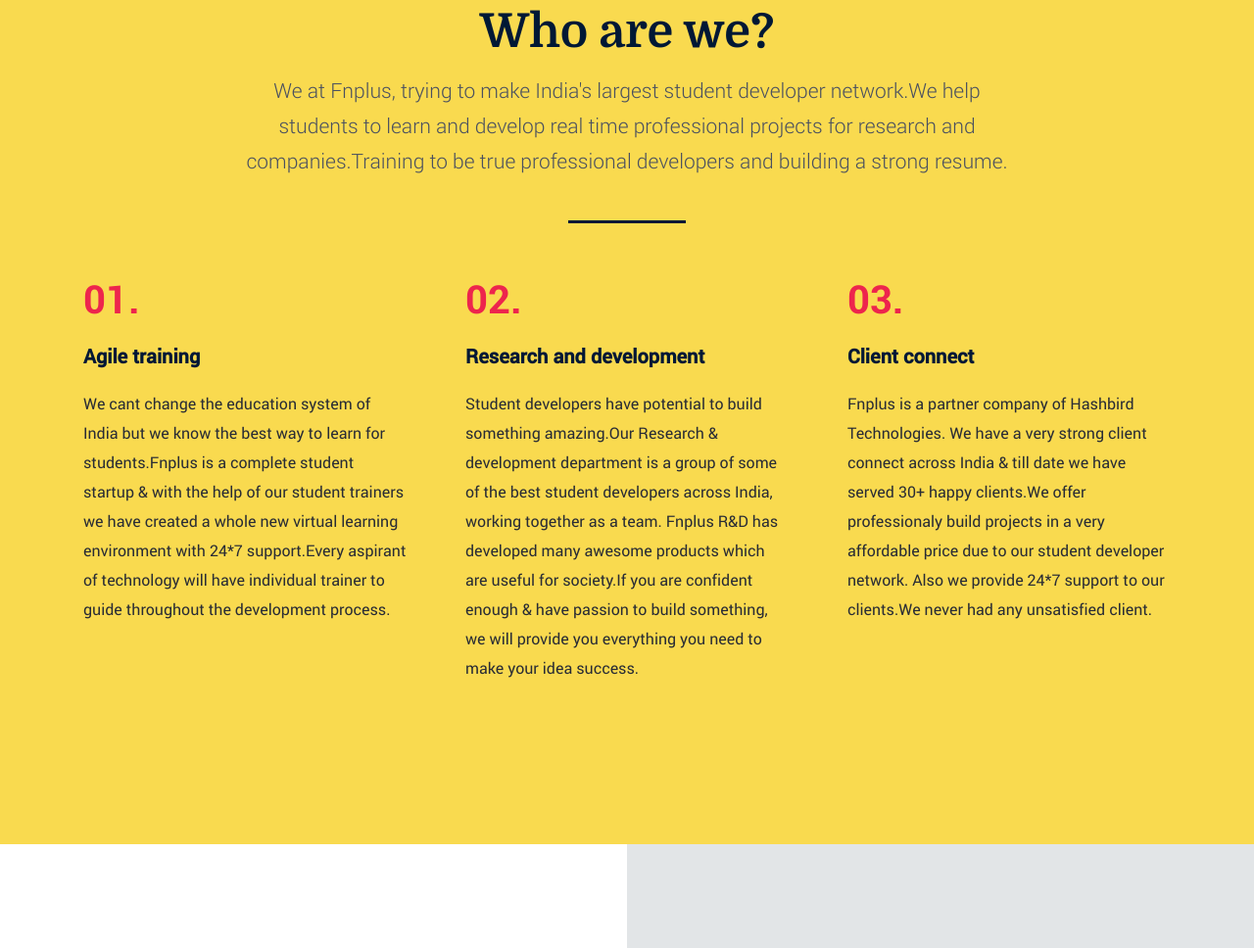
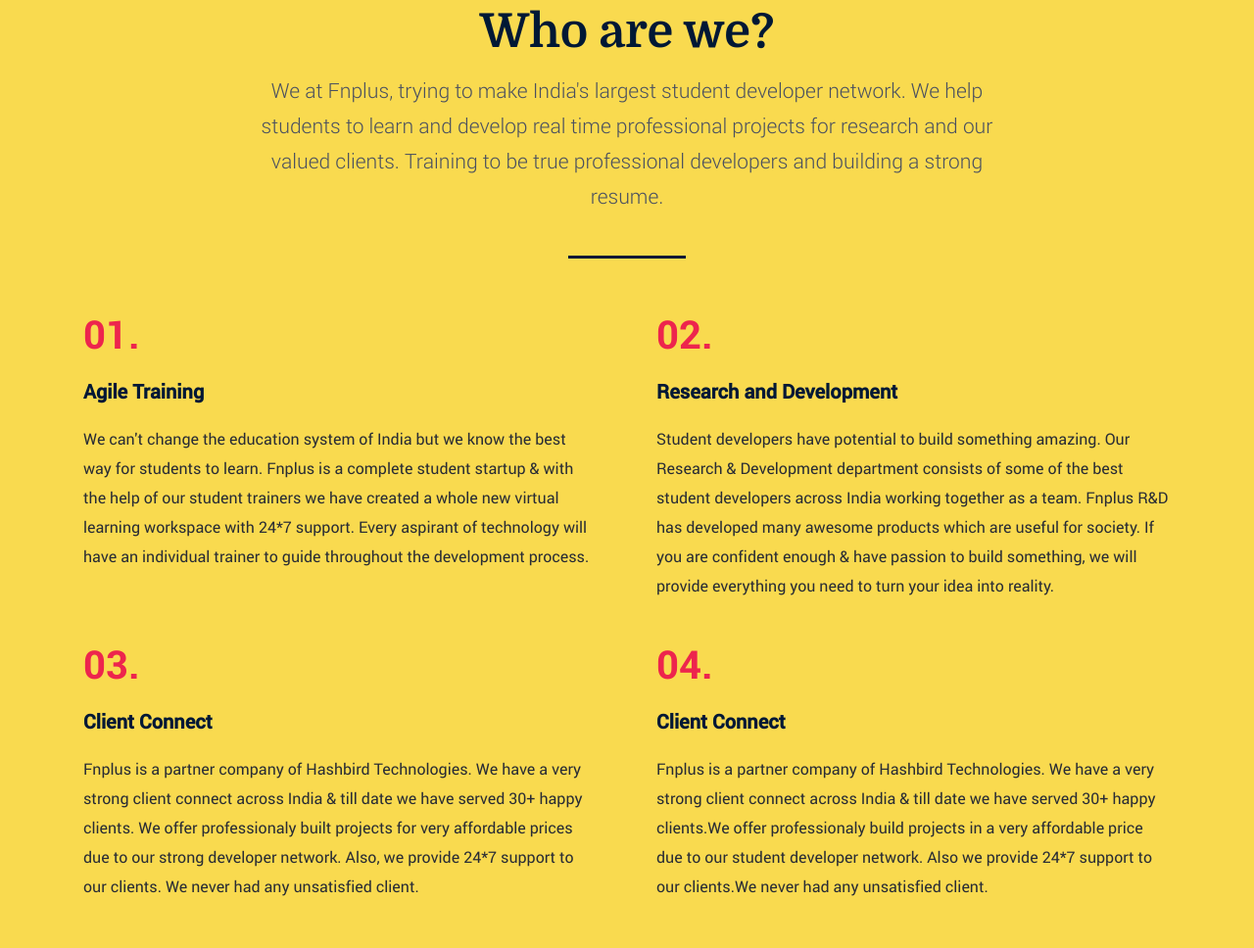
Before and after one commit to ashokian/fnplus.github.io, a plain HTML site: page index.html in a window 1280 px wide. Shown: the part 919-1887 px from the top of the page at 98% size. Drawn offline with Linux system fonts and the light colour scheme; a script that the page names is missing; files whose address does not match are found by name.

Commit message:
Edit page #1

```diff
--- a/index.html
+++ b/index.html
@@ -80,16 +80,14 @@
 		   <div class="row intro-content">
 		   	<div class="col-twelve">
 
-		   		<h1 class="animate-intro">FNPLUS</h1>
+		   		<h1 class="animate-intro">Fnplus</h1>
 
 					<h3 class="animate-intro" style="padding-bottom: 20px;">
-						Learn. Build. Earn.
+						Learn Build Earn
 					</h3>
           <h3 class="animate-intro" style="padding-bottom: 40px;">
 						Join India's largest student developer network.
 					</h3>
-
-
 
 					<div class="buttons">
 						<a class="button stroke smoothscroll animate-intro" href="#features" title="">Know more</a>
@@ -113,14 +111,13 @@
 
 	   			<h2 class="">Who are we?</h2>
 
-	   			<p class="lead">We at Fnplus, trying to make India's largest student developer network.We help students to learn and develop real time professional projects for research and companies.Training to be true professional developers and building a strong resume.</p>
-
+	   			<p class="lead">We at Fnplus, trying to make India's largest student developer network. We help students to learn and develop real time professional projects for research and our valued clients. Training to be true professional developers and building a strong resume.</p>
 	   		</div>
 	   	</div>
 
 			<div class="row features-wrap">
 
-				<div class="features-list block-1-3 block-s-1-2 block-tab-full">
+				<div class="features-list block-1-2 block-s-1-2 block-tab-full">
 
 					<div class="bgrid feature animate-this">
 
@@ -128,15 +125,13 @@
 
 					   <div class="feature-content">
 
-              	   	<h3>Agile training</h3>
+              	   	<h3>Agile Training</h3>
 
-							<p>We cant change the education system of India but we know the best way to learn for students.Fnplus is a complete student startup & with the help of
-                 our student trainers we have created a whole new virtual learning environment with 24*7 support.Every aspirant of technology will have individual trainer
+							<p>We can't change the education system of India but we know the best way for students to learn. Fnplus is a complete student startup & with the help of
+                 our student trainers we have created a whole new virtual learning workspace with 24*7 support. Every aspirant of technology will have an individual trainer
                  to guide throughout the development process.
 						   </p>
-
 						</div>
-
 					</div> <!-- /bgrid -->
 
 					<div class="bgrid feature animate-this">
@@ -145,10 +140,10 @@
 
 					   <div class="feature-content">
 
-              	   	<h3>Research and development</h3>
+              	   	<h3>Research and Development</h3>
 
-							<p>Student developers have potential to build something amazing.Our Research & development department is a group of some of the best student developers across India, working together as a team.
-                Fnplus R&D has developed many awesome products which are useful for society.If you are confident enough & have passion to build something, we will provide you everything you need to make your idea success.
+							<p>Student developers have potential to build something amazing. Our Research & Development department consists of some of the best student developers across India working together as a team.
+                Fnplus R&D has developed many awesome products which are useful for society. If you are confident enough & have passion to build something, we will provide everything you need to turn your idea into reality.
 						   </p>
 
 						</div>
@@ -161,7 +156,24 @@
 
 					   <div class="feature-content">
 
-              	   	<h3>Client connect</h3>
+              	   	<h3>Client Connect</h3>
+
+							<p>Fnplus is a partner company of Hashbird Technologies. We have a very strong client connect across India & till date we have served 30+ happy clients. We offer
+                 professionaly built projects for very affordable prices due to our strong developer network. Also, we provide 24*7 support to our clients. We never had any unsatisfied client.
+						   </p>
+
+						</div>
+
+					</div> <!-- /bgrid -->
+
+
+					<div class="bgrid feature animate-this">
+
+						<span class="feature-count">04.</span>
+
+					   <div class="feature-content">
+
+              	   	<h3>Client Connect</h3>
 
 							<p>Fnplus is a partner company of Hashbird Technologies. We have a very strong client connect across India & till date we have served 30+ happy clients.We offer
                  professionaly build projects in a very affordable price due to our student developer network. Also we provide 24*7 support to our clients.We never had any unsatisfied client.
@@ -544,7 +556,7 @@
 					<div class="text-part">
 						<h2 class="animate-this">The team</h2>
 
-			   		<p class="lead animate-this">Although everyone who is a part of Fnplus is in our team.But these people helped to make the dream of Fnplus a sucess. </p>
+			   		<p class="lead animate-this">Although everyone who is a part of Fnplus is in our team.But these people helped to make the dream of Fnplus a success. </p>
 					</div>
 
             	<div class="col-four tab-full">
@@ -602,12 +614,6 @@
       	  			<h4 class="lead">Varsha Singh<br>Public Relations</h4>
 
             	</div>
-
-
-
-
-
-
 
 
 
```
Also changed, not shown: sitemap.xml (added, +14 -0 lines), 1 other file.
